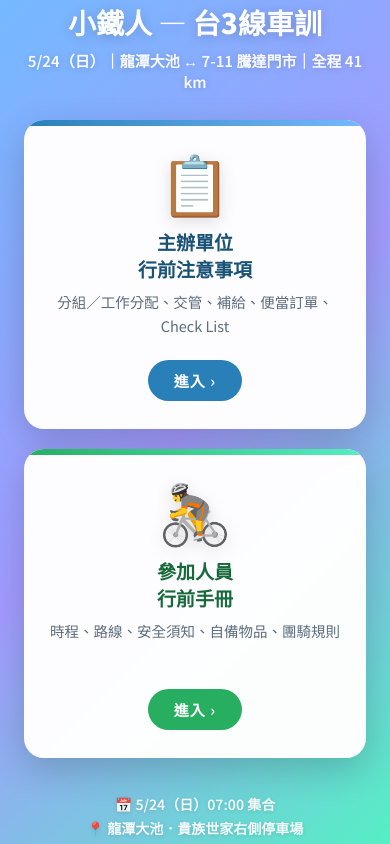
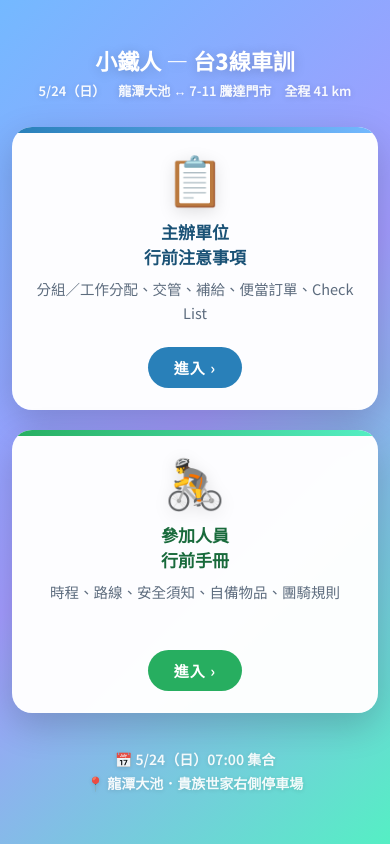
Before and after one commit to chinqan/bikedoc, a plain HTML site: page index.html in a window 390 px wide. Drawn offline with Linux system fonts and the light colour scheme.

Commit message:
index.html：手機版標題溢出修正
- 副標題拆成 3 個 nowrap span（日期/路線/里程），段間自然換行
- 加 word-break / overflow-wrap 防止超長字串溢出
- 700px 以下：縮小 body padding、title 字級
- 新增 400px 以下斷點（iPhone SE 等窄機）

Co-Authored-By: Claude Opus 4.7 (1M context) <noreply@anthropic.com>

```diff
--- a/index.html
+++ b/index.html
@@ -29,6 +29,9 @@ body {
     font-weight: 900;
     margin-bottom: 8px;
     text-shadow: 0 2px 12px rgba(0,0,0,.18);
+    word-break: break-word;
+    overflow-wrap: break-word;
+    line-height: 1.2;
 }
 .subtitle {
     color: rgba(255,255,255,.94);
@@ -36,7 +39,11 @@ body {
     font-weight: 600;
     margin-bottom: 40px;
     text-shadow: 0 1px 6px rgba(0,0,0,.15);
+    word-break: break-word;
+    overflow-wrap: break-word;
+    line-height: 1.5;
 }
+.subtitle span { display: inline-block; white-space: nowrap; }
 .cards {
     display: grid;
     grid-template-columns: 1fr 1fr;
@@ -111,20 +118,31 @@ body {
 }
 .event-meta span { display: inline-block; margin: 0 12px; }
 @media (max-width: 700px) {
-    .title { font-size: 28px; }
-    .subtitle { font-size: 15px; margin-bottom: 28px; }
+    body { padding: 16px; }
+    .title { font-size: 26px; }
+    .subtitle { font-size: 14px; margin-bottom: 26px; }
     .cards { grid-template-columns: 1fr; gap: 20px; }
     .card { padding: 32px 22px 28px; }
     .card-icon { font-size: 58px; }
     .card-title { font-size: 19px; }
     .event-meta span { display: block; margin: 4px 0; }
 }
+@media (max-width: 400px) {
+    body { padding: 12px; }
+    .title { font-size: 22px; }
+    .subtitle { font-size: 13px; }
+    .card { padding: 26px 18px 22px; }
+    .card-icon { font-size: 48px; }
+    .card-title { font-size: 17px; }
+}
 </style>
 </head>
 <body>
 <div class="container">
     <h1 class="title">小鐵人 — 台3線車訓</h1>
-    <p class="subtitle">5/24（日）｜龍潭大池 ↔ 7-11 騰達門市｜全程 41 km</p>
+    <p class="subtitle">
+      <span>5/24（日）</span>　<span>龍潭大池 ↔ 7-11 騰達門市</span>　<span>全程 41 km</span>
+    </p>
 
     <div class="cards">
         <a href="organizer.html" class="card card-organizer">
```
